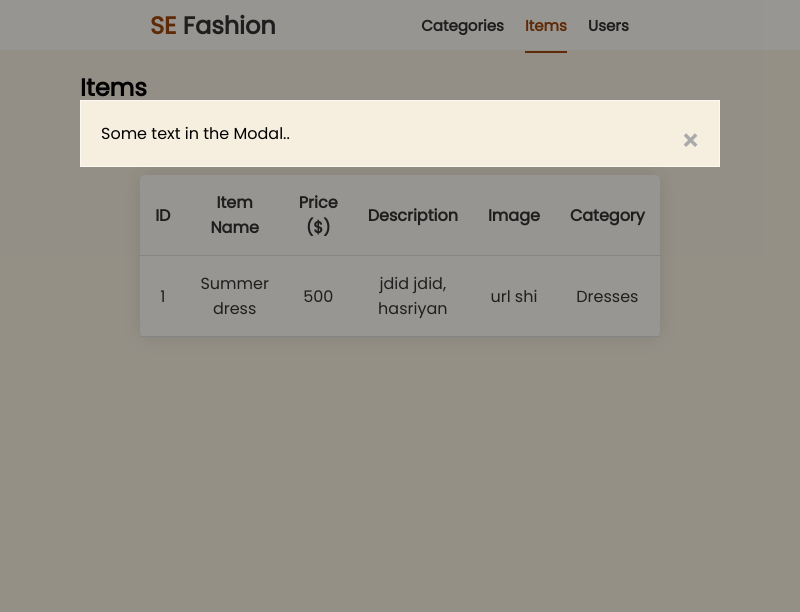
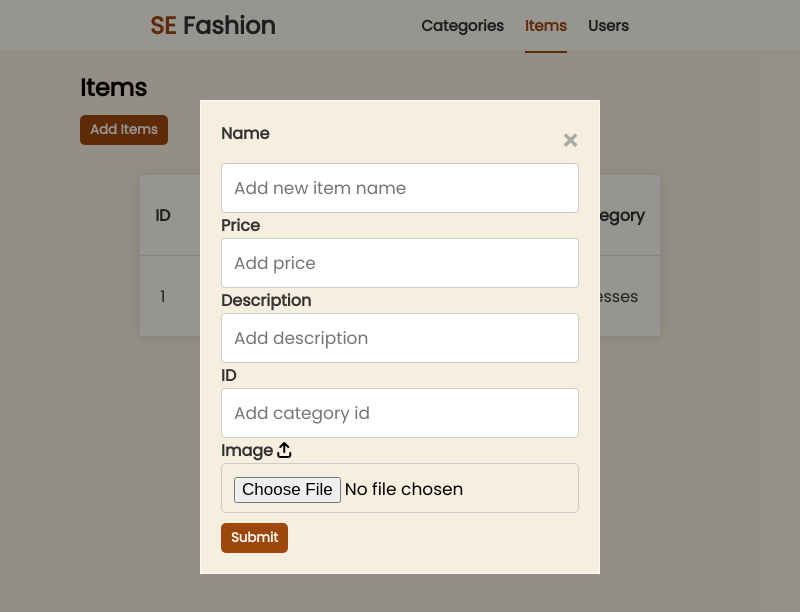
Before and after one commit to stephanelle-rachwan/ecommerce-project-FE, an Electron app: page src/pages/items.html in a window 800 px wide. Both pictures are taken after a click on the button "Add Items". Drawn offline with Linux system fonts and the light colour scheme.

Commit message:
fillig the modal with inputs | Electron

```diff
--- a/src/pages/items.html
+++ b/src/pages/items.html
@@ -31,7 +31,23 @@
     <!-- Modal content -->
     <div class="modal-content">
       <span class="close">&times;</span>
-      <p>Some text in the Modal..</p>
+
+      <label for="item-name">Name</label><br>
+      <input type="text" id="item-name" name="item-name" placeholder="Add new item name"> <br>
+
+      <label for="item-price">Price</label><br>
+      <input type="number" id="item-price" name="item-price" placeholder="Add price"> <br>
+
+      <label for="item-description">Description</label><br>
+      <input type="text" id="item-description" name="item-description" placeholder="Add description"> <br>
+
+      <label for="category-id">ID</label><br>
+      <input type="number" id="category-id" name="category-id" placeholder="Add category id"> <br>
+
+      <label for="item-image">Image </label><i class="fa-solid fa-arrow-up-from-bracket"></i><br>
+      <input type="file" class="upload-btn" id="image-profile">
+
+      <button class="submit-btn" id="submitBtn">Submit</button>
     </div>
   </div>
 
--- a/src/styles/styles.css
+++ b/src/styles/styles.css
@@ -151,20 +151,24 @@ ul>li {
 /* end table styling */
 
 /* add button styling */
-.add-btn {
+.add-btn,
+.submit-btn {
   padding: 5px 10px;
   border: none;
   border-radius: 5px;
   background-color: #9D470D;
   font-weight: bold;
   margin-top: 10px;
-}
-
-.add-btn a {
   color: #fcf9f3;
 }
 
-.add-btn:hover {
+.add-btn a ,
+.submit-btn a{
+  color: #fcf9f3;
+}
+
+.add-btn:hover,
+.submit-btn:hover{
   background-color: #333;
 }
 /* end of add button styling */
@@ -191,7 +195,7 @@ ul>li {
   margin: auto;
   padding: 20px;
   border: 1px solid #fcf9f3;
-  width: 80%;
+  width: 50%;
 }
 
 /* The Close Button */
@@ -209,3 +213,16 @@ ul>li {
   cursor: pointer;
 }
 /* end of modal styling */
+
+/* form styling */
+input{
+  width: 100%;
+  padding: 12px;
+  border: 1px solid #ccc;
+  border-radius: 4px;
+}
+
+label {
+  font-weight: bold;
+  color: #333;
+}
```
Also changed, not shown: src/pages/categories.html (+4 -1 lines).
